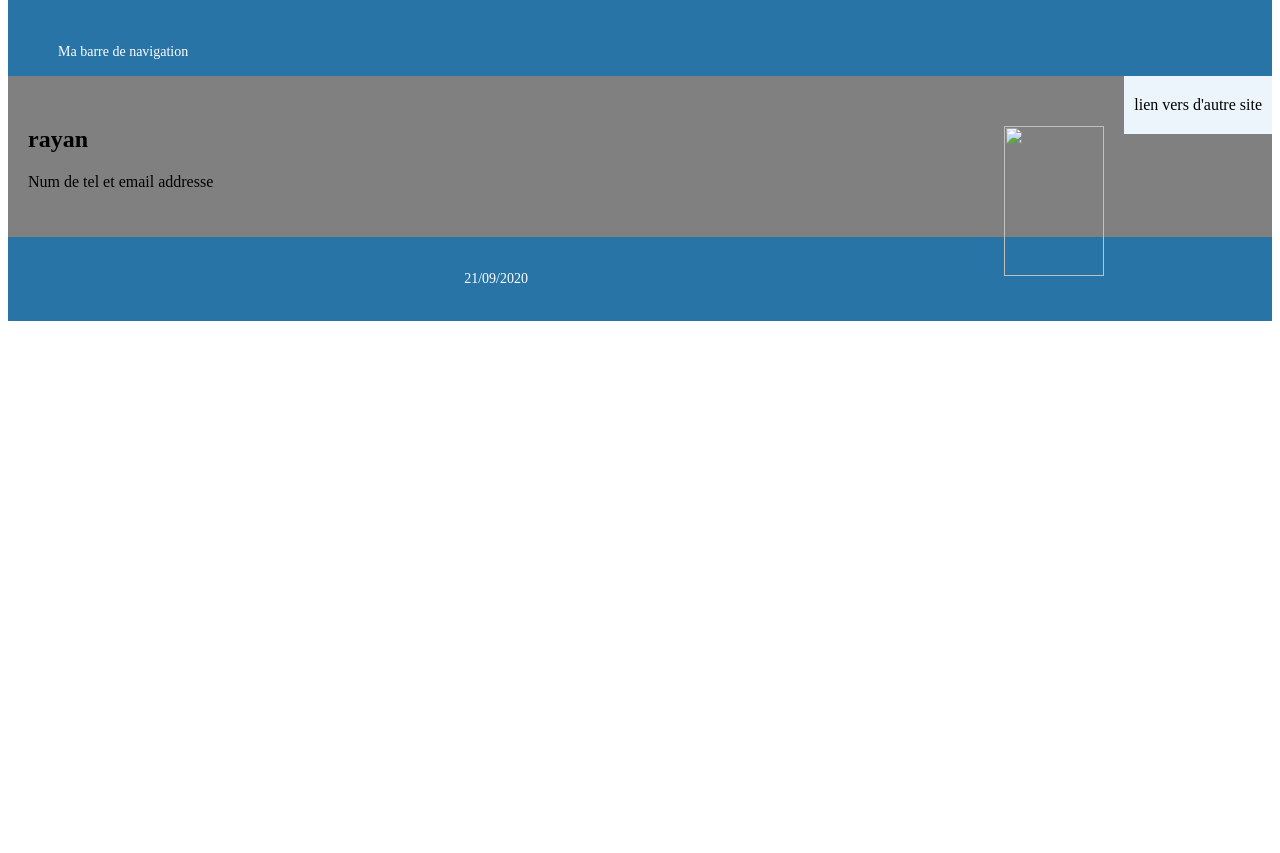
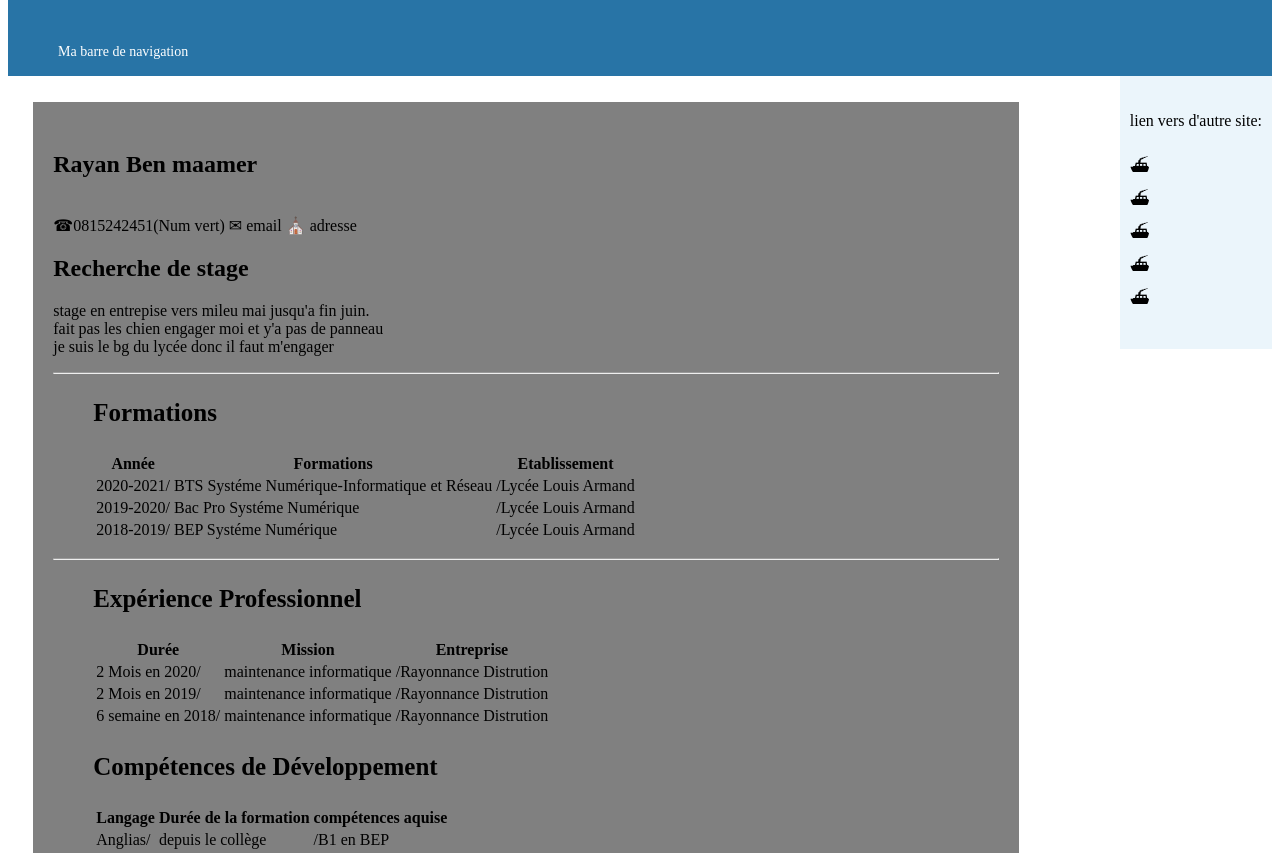
Before and after one commit to rayanbenma/index.htlm, a plain HTML site: page index.html in a window 1280 px wide. Shown: the part 99-952 px from the top of the page. Before the commit the page ends 800 px from the top, so only its background shows below. Drawn offline with Linux system fonts and the light colour scheme.

Commit message:
Defi 3 - mon CV de Geek

```diff
--- a/index.html
+++ b/index.html
@@ -8,17 +8,100 @@
 
 	<body>
 			<header class="fond_bleu">
-				<h1>Mes Dév!Web en SNIR</h1>
-			<nav class="fond_bleu">
-				<p>Ma barre de navigation</p>
-			</nav>
+					<h1>Mes Dév!Web en SNIR</h1>
+				<nav class="fond_bleu">
+					<p>Ma barre de navigation</p>
+				</nav>
 			</header>
-			<aside>lien vers d'autre site</aside>
+			<aside>
+				<p>
+					lien vers d'autre site:<br/>
+					<br/>
+					⛴<br/>
+					⛴<br/>
+					⛴<br/>
+					⛴<br/>
+					⛴
+				</p>
+			</aside>
 			<section>
-				<img id="photo" src="C:\Users\rbenmaamer\Desktop\index.htlm\image.jpg">
-				<h1>rayan</h1>
-				<p>Num de tel et email addresse</p>
-				</section>
+
+				<p><h1>Rayan Ben maamer</h1><br/>
+					 ☎0815242451(Num vert) ✉ email ⛪ adresse
+					</p>
+				<h2>Recherche  de stage</h2>
+				<p>stage en entrepise vers mileu mai jusqu'a fin juin. <br/>
+					fait pas les chien engager moi et y'a pas de panneau<br/>
+					je suis le bg du lycée donc il faut m'engager
+				</p>
+				<hr></hr>
+				<ol>
+					<table>
+						<h3>Formations</h3>
+						<tr>
+							<th>Année</th>
+							<th>Formations</th>
+							<th>Etablissement</th>
+						</tr>
+						<tr>
+							<td>2020-2021/</td>
+							<td>BTS Systéme Numérique-Informatique et Réseau</td>
+							<td> /Lycée Louis Armand</td>
+						</tr>
+						<tr>
+							<td>2019-2020/</td>
+							<td>Bac Pro Systéme Numérique</td>
+							<td>/Lycée Louis Armand</td>
+						</tr>
+						<tr>
+							<td>2018-2019/</td>
+							<td>BEP Systéme Numérique</td>
+							<td>/Lycée Louis Armand</td>
+						</tr>
+					</table>
+				</ol>
+				<hr></hr>
+				<ol>
+					<table>
+						<h3>Expérience Professionnel</h3>
+						<tr>
+							<th>Durée</th>
+							<th>Mission</th>
+							<th>Entreprise</th>
+						</tr>
+						<tr>
+							<td>2 Mois en 2020/</td>
+							<td>maintenance informatique</td>
+							<td>/Rayonnance Distrution</td>
+						</tr>
+						<tr>
+							<td>2 Mois en 2019/</td>
+							<td>maintenance informatique</td>
+							<td>/Rayonnance Distrution</td>
+						</tr>
+						<tr>
+							<td>6 semaine en 2018/</td>
+							<td>maintenance informatique</td>
+							<td>/Rayonnance Distrution</td>
+						</tr>
+					</table>
+				</ol>
+				<ol>
+					<table>
+						<h3>Compétences de Développement</h3>
+						<tr>
+							<th>Langage</th>
+							<th>Durée de la formation</th>
+							<th>compétences aquise</th>
+						</tr>
+						<tr>
+							<td>Anglias/</td>
+							<td>depuis le collège </td>
+							<td>/B1 en BEP</td>
+						</tr>
+					</table>
+				</ol>
+			</section>
 			<footer class="fond_bleu">
 				<p>21/09/2020</p>
 			</footer>
--- a/style.css
+++ b/style.css
@@ -6,7 +6,9 @@
 	width: 100px;
 	height: 150px;
 	float: right;
-	margin: 20px;
+	margin-right: 5%;
+	padding: 35px 35px 0px 20px;
+	background-color: #2874a6;
 }
 header h1{
 	text-align: center;
@@ -21,9 +23,13 @@ nav{
 nav p{
 	font-size: 14px;
 }
-section{
-	padding: 30px 20px 30px 20px;
-	background-color: grey
+section {
+	padding: 30px 20px;
+	background: grey;
+	margin-right:20%;
+	margin-left: 2%;
+	margin-top: 2%;
+	margin-bottom: 2%;
 }
 aside{
 	max-width: 20%;
@@ -32,9 +38,16 @@ aside{
 	float: right;
 }
 footer{
-	padding:  20px 0px 20px 0px;
+	position:absolute;
+	top:150%;
+	bottom: 0;
+	width: 100%;
+	padding-top:50px;
 }
 footer p {
 	text-align: center;
 	font-size: 14px;
 }
+h3 {
+font-size: 25px;
+}
```
Also changed, not shown: rayan.html (deleted, +0 -12 lines), image.jpg (added).
